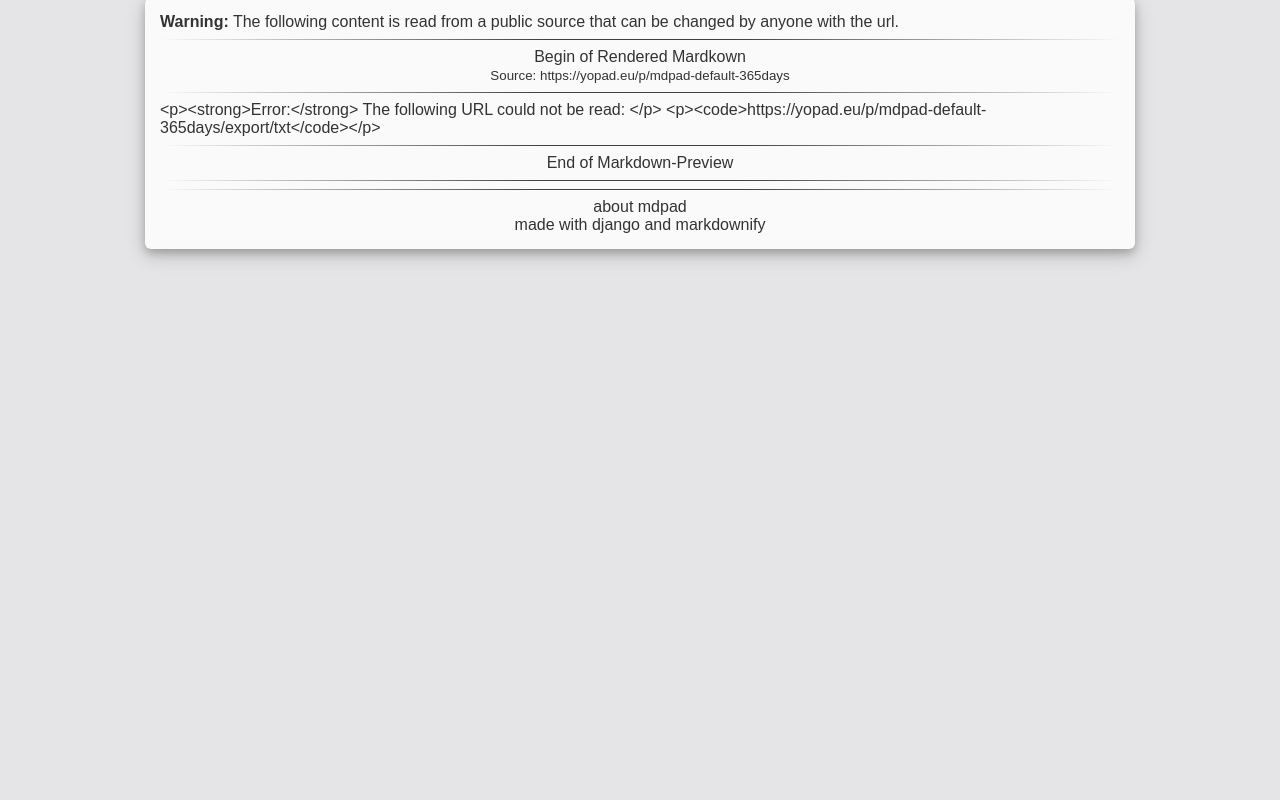
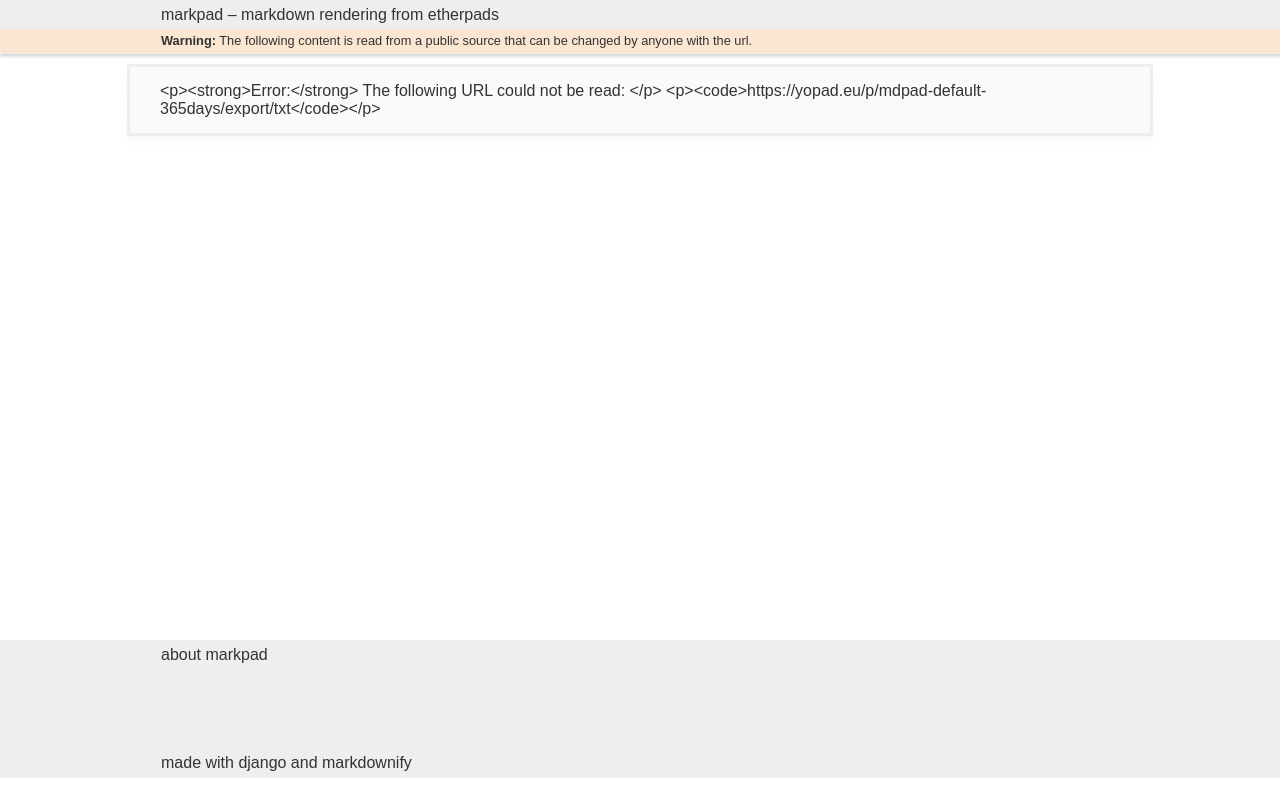
Before and after one commit to cknoll/markpad, a Django app: page /p in a window 1280 px wide. Run offline with Django 3.2, Linux system fonts and the light colour scheme; data that the repository does not hold is empty.

Commit message:
impovement of css and templates

```diff
--- a/mainapp/static/mainapp/base.css
+++ b/mainapp/static/mainapp/base.css
@@ -4,22 +4,46 @@
 :root {
 
     --color-gray-dark-text: #333;
+    --color-header-background: #EEE;
+    --color-header-warning-background: hsl(30, 80%, 90%);
+    --header-height: 2em;
+    --padding-header: 0.3em;
+    --padding-content: min(2.5vw, 30px);
+    --width-content: min(75vw, 60em); /*→ max width of 960px (@ vw=1280)*/
+
+    /*  the following scaling factor k is calculated by  16px/<min-viewport-width-in-px-at-which-still-normal-font-size> e.g. 16px/640px = 0.025 → 2.5vw    */
+    --font-size-all: max(min(16px, 2.5vw), 10px);
+
 
 
 }
 
-
-html {
+/* https://stackoverflow.com/a/19723677/333403 */
+html, body {
     font-family: sans-serif;
+/*     margin: -8px; */
+    margin: 0px;
+    padding: 0px;
+    height:100%;
+    font-size: var(--font-size-all);
 }
 
+
+#outer-container {
+/*    min-height: calc(100vh - 95px); */
+/*    position:relative; */
+   display: flex;
+  flex-direction: column;
+  min-height: 97.2vh;
+/*   min-height: 100vh; */
+}
 
 
 
 body {
 
     color: var(--color-gray-dark-text);
-    background-color: #E5E5E7;
+    background-color: #FFFFFF;
     text-rendering: optimizeLegibility;
     -webkit-font-smoothing: antialiased;
 }
@@ -29,25 +53,81 @@ body a{
     text-decoration: none;
 }
 
+
 body a:hover{
     color: inherit;
     text-decoration: underline;
 }
 
+.headerbar {
+
+/*     margin-right: -10px; */
+/*     margin-left: -10px; */
+    color: var(--color-gray-dark-text);
+    width: 100%;
+    border: 1px solid #EEE;
+    position: sticky;
+    top: 0;
+    margin-top: 0px;
+    background-color: var(--color-header-background);
+    box-shadow: 0 2px 4px 0 rgba(0, 0, 0, 0.2);
+
+
+/*     height: var(--header-height); */
+
+}
+.vertical-center0 {
+    position: relative;
+    top: 50%;
+    transform: translate(0, -50%);
+}
+
+.header {
+    margin-right: auto;
+    margin-left: auto;
+    width: var(--width-content);
+
+    padding: var(--padding-header);
+
+
+}
+.headerbar-warning {
+
+    color: var(--color-gray-dark-text);
+    background-color: var(--color-header-warning-background);
+}
+.headerbar-warning0 {
+    margin-right: -10px;
+    margin-left: -10px;
+    width: 100%;
+
+    border: 1px solid #EEE;
+    position: fixed;
+    top: var(--header-height);
+    box-shadow: 0 2px 4px 0 rgba(0, 0, 0, 0.2);
+
+}
+
+.fs70 {
+    font-size: 0.8em;
+}
+
 .main {
 
+    flex: 0; /*  allow this element to be as high as needed    */
     color: var(--color-gray-dark-text);
-    padding-right: 15px;
-    padding-left: 15px;
+    padding-right: var(--padding-content);
+    padding-left: var(--padding-content);
     padding-top: 15px;
     padding-bottom: 15px;
-    margin-top: -10px;
+    margin-top: 10px;
     margin-right: auto;
     margin-left: auto;
-    max-width: 60em;
+    width: var(--width-content);
     background-color: #FAFAFA;
-    border-radius: 6px;
-    box-shadow: 0 4px 8px 0 rgba(0, 0, 0, 0.2), 0 6px 20px 0 rgba(0, 0, 0, 0.19);
+    border-radius: 2px;
+    border: 3px solid #EEE;
+    box-shadow: 0 4px 8px 0 rgba(0, 0, 0, 0.02), 0 6px 20px 0 rgba(0, 0, 0, 0.02);
 }
 
 .form_input {
@@ -60,3 +140,42 @@ body hr{
     height: 1px;
     background-image: linear-gradient(to right, rgba(0, 0, 0, 0), rgba(0, 0, 0, 0.75) 40%, rgba(0, 0, 0, 0.75) 60%, rgba(0, 0, 0, 0));
 }
+
+
+
+#vertical-spacer {
+/*  background-color: red; */
+ flex: 1;
+ min-height: 0px;
+}
+
+
+.footer {
+/*   position: absolute; */
+/*   bottom: 0; */
+  width: 100%;
+/*   height: 5.5rem;            /* Footer height */ */
+}
+
+.footerbar {
+
+    color: var(--color-gray-dark-text);
+    width: 100%;
+    border: 1px solid #EEE;
+    margin-top: 5px;
+    background-color: var(--color-header-background);
+
+
+}
+
+.footer-content {
+    margin-right: auto;
+    margin-left: auto;
+    width: var(--width-content);
+
+    padding: var(--padding-header);
+/*     padding-bottom: var(--padding-header); */
+
+
+
+}
--- a/mainapp/templates/mainapp/base.html
+++ b/mainapp/templates/mainapp/base.html
@@ -14,17 +14,28 @@
 <link type="text/css" rel="stylesheet" href="{% static 'mainapp/base.css' %}">
 
 
-<title>{% block title %}mdpad – render markdown from etherpads{% endblock %}</title>
+<title>{% block title %}markpad – render markdown from etherpads{% endblock %}</title>
 
 </head>
-<body>
+<body><div id="outer-container">
 
 {# `utc` means "unit test comment". This is a simple mechanism to be able to test if the desired content actually was delivered #}
 <!--utc_landing_page-->
 
-<div class="main">
+<div class="headerbar">
+    <div class="header">
+
+    markpad – markdown rendering from etherpads
+    </div>
+{% block header_warning %}
+{% endblock %}
+</div>
+
+
+
+<div id="id_main" class="main">
 {% block content %}
-    <h1>Render Markdown from Pad</h1>
+    <h1 id="h1x">Render Markdown from Pad</h1>
 
     <b>Enter pad url:</b>
         <form method="post" action="{% url 'landingpage'%}" novalidate>
@@ -36,13 +47,31 @@
         <button type="submit">Submit</button>
         </form>
 {% endblock %}
-<hr>
-<div align="center">
-    <a href="/about">about mdpad</a><br>
-    made with <a href="https://www.djangoproject.com/">django</a> and
-    <a href="https://django-markdownify.readthedocs.io/">markdownify</a>
+</div>
+
+<div id="vertical-spacer">
+</div>
+{% block footer %}
+<!-- <footer> -->
+
+<div class="footer">
+<div class="footerbar">
+    <div class="footer-content">
+        <a href="/about">about markpad</a>
+        <br>
+        <br>
+        <br>
+        <br>
+        <br>
+        <br>
+        made with <a href="https://www.djangoproject.com/">django</a> and
+        <a href="https://django-markdownify.readthedocs.io/">markdownify</a>
+    </div>
 </div>
 </div>
+<!-- </footer> -->
+{% endblock %}
+</div> <!-- end of outer container -->
+</body>
 
-</body>
 </html>
--- a/mainapp/templates/mainapp/md_preview.html
+++ b/mainapp/templates/mainapp/md_preview.html
@@ -5,24 +5,24 @@
 
 
 {% block title %}simple markdown preview{% endblock %}
+
+
+{% block header_warning %}
+<div class="headerbar-warning">
+<div class="header">
+<div class="fs70">
+<b>Warning:</b> The following content is read from a public source that can be changed by anyone with the url.
+</div>
+</div>
+</div>
+{% endblock %}
+
 {% block content %}
 
 <div class="box_base box_top_content modest_links">
-    <b>Warning:</b> The following content is read from a public source that can be changed by anyone with the url.
-    <br>
-    <hr>
-    <center>
-        Begin of Rendered Mardkown <br>
-        <small>
-            Source: <a href="{{ctn.pad_url}}">{{ctn.pad_url}}</a>
-        </small>
-    </center>
-    <hr>
 
 {{ctn.src_txt|render_markdown|bleach}}
-    <hr>
-    <center>End of Markdown-Preview</center>
-    <hr>
+
 </div>
 
 {% endblock %}
```
